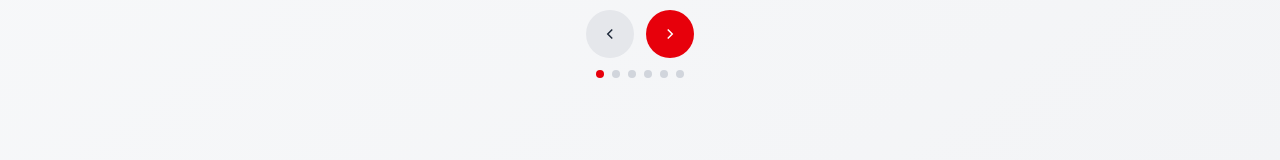
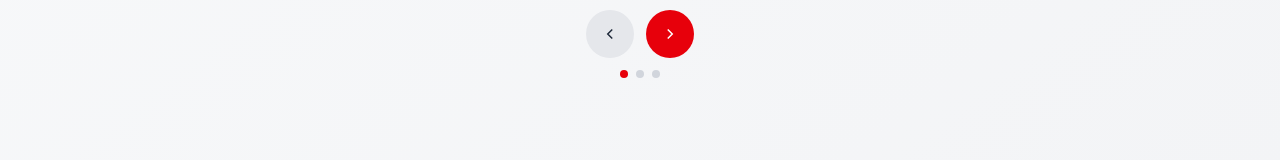
Before and after one commit to ayushnawghane/magic-bus-react, a React (Vite) app: page / in a window 1280 px wide. Shown: the part 2466-2626 px from the top of the page. Built offline with nearby package versions, Linux system fonts and the light colour scheme.

Commit message:
slider 3 only

```diff
--- a/src/components/Home/ProgrammesSlider.jsx
+++ b/src/components/Home/ProgrammesSlider.jsx
@@ -44,37 +44,37 @@ export default function ProgrammesSlider() {
         image: "/ngo-images/3.JPG",
         gradient: "from-orange-400 via-red-500 to-pink-600",
       },
-      {
-        id: "rural-empowerment",
-        title: "Rural Empowerment",
-        summary: "Programs tailored to rural youth and agri-innovation.",
-        tags: ["MB Dost", "Future X"],
-        Icon: Sprout,
-        rating: "4.6",
-        image: "/ngo-images/4.JPG",
-        gradient: "from-purple-400 via-violet-500 to-indigo-600",
-      },
-      {
-        id: "magic-mitra",
-        title: "Magic Mitra",
-        summary: "AI-powered community mobilization and engagement.",
-        tags: ["AI Platform"],
-        Icon: Target,
-        rating: "4.9",
-        image: "/ngo-images/5.jpeg",
-        gradient: "from-cyan-400 via-blue-500 to-indigo-600",
-      },
-      {
-        id: "youth-fellowship",
-        title: "Youth Fellowship",
-        summary: "Leadership pathway for next-gen social changemakers.",
-        tags: ["Leadership"],
-        Icon: GraduationCap,
-        rating: "4.8",
-        image:
-          "https://images.unsplash.com/photo-1511632765486-a01980e01a18?q=80&w=1600&auto=format&fit=crop",
-        gradient: "from-amber-400 via-orange-500 to-red-600",
-      },
+      // {
+      //   id: "rural-empowerment",
+      //   title: "Rural Empowerment",
+      //   summary: "Programs tailored to rural youth and agri-innovation.",
+      //   tags: ["MB Dost", "Future X"],
+      //   Icon: Sprout,
+      //   rating: "4.6",
+      //   image: "/ngo-images/4.JPG",
+      //   gradient: "from-purple-400 via-violet-500 to-indigo-600",
+      // },
+      // {
+      //   id: "magic-mitra",
+      //   title: "Magic Mitra",
+      //   summary: "AI-powered community mobilization and engagement.",
+      //   tags: ["AI Platform"],
+      //   Icon: Target,
+      //   rating: "4.9",
+      //   image: "/ngo-images/5.jpeg",
+      //   gradient: "from-cyan-400 via-blue-500 to-indigo-600",
+      // },
+      // {
+      //   id: "youth-fellowship",
+      //   title: "Youth Fellowship",
+      //   summary: "Leadership pathway for next-gen social changemakers.",
+      //   tags: ["Leadership"],
+      //   Icon: GraduationCap,
+      //   rating: "4.8",
+      //   image:
+      //     "https://images.unsplash.com/photo-1511632765486-a01980e01a18?q=80&w=1600&auto=format&fit=crop",
+      //   gradient: "from-amber-400 via-orange-500 to-red-600",
+      // },
     ],
     []
   );
```
